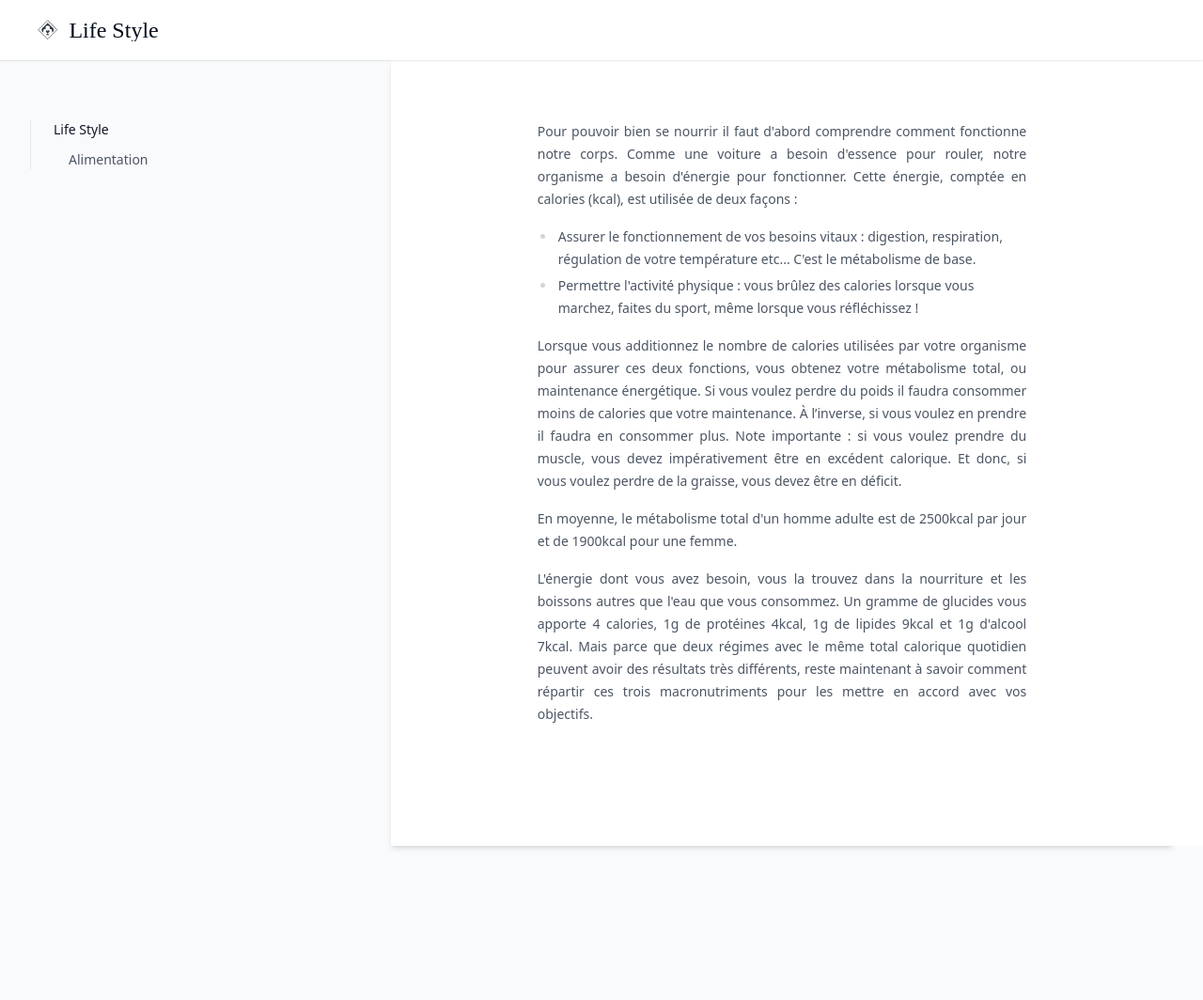
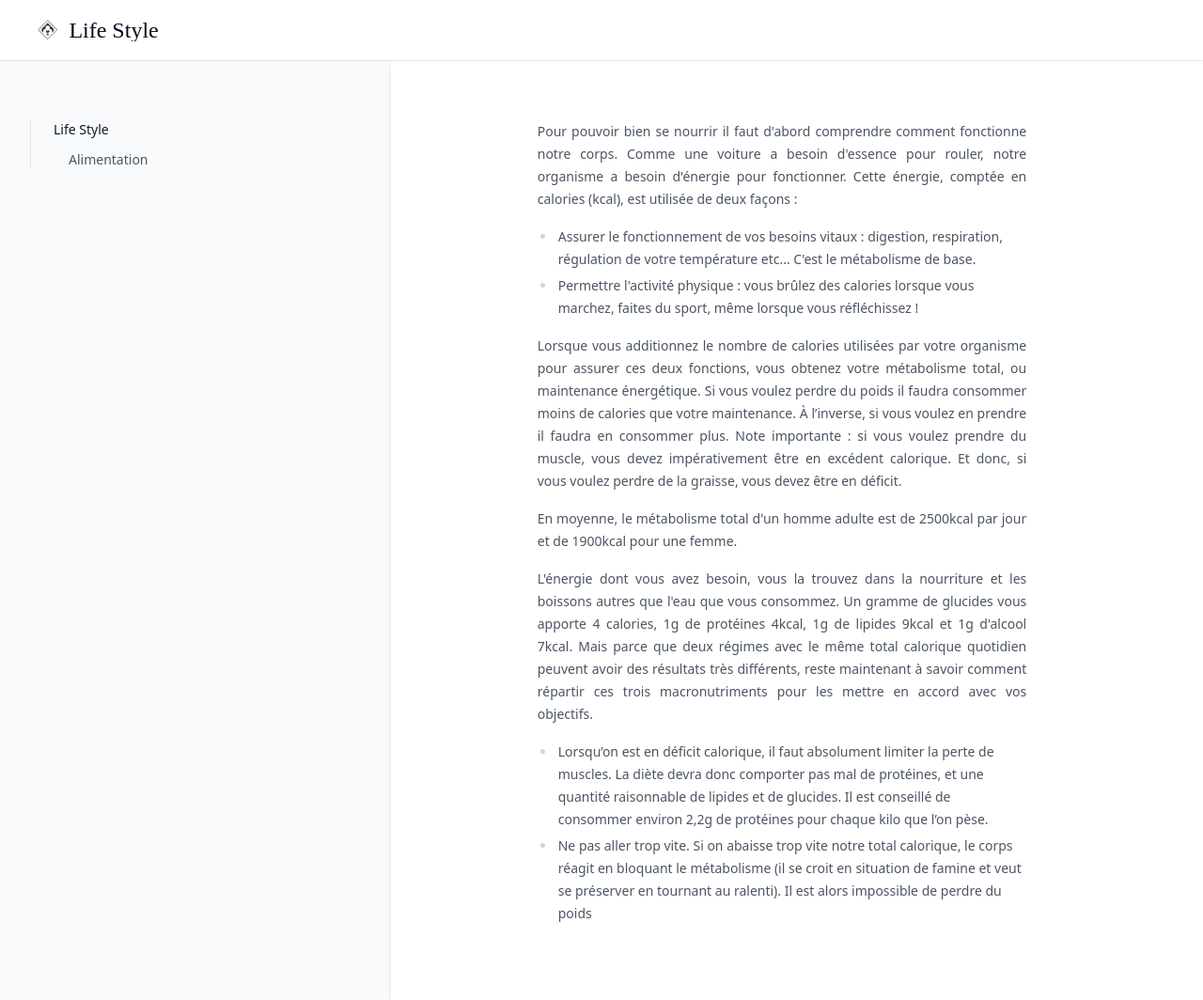
Before and after one commit to greglejeune/ebook, a Jekyll site: the page built from _life/2021-11-01-gto.md, in a window 1280 px wide. Shown: the whole page at 94% size. Built offline with Jekyll 4.4.1, drawn with Linux system fonts in a browser that asks for light colours.

Commit message:
Update 2021-11-01-gto.md

```diff
--- a/_life/2021-11-01-gto.md
+++ b/_life/2021-11-01-gto.md
@@ -23,3 +23,12 @@ title: Alimentation
 <p style="text-align: justify;">
   L'énergie dont vous avez besoin, vous la trouvez dans la nourriture et les boissons autres que l'eau que vous consommez. Un gramme de glucides vous apporte 4 calories, 1g de protéines 4kcal, 1g de lipides 9kcal et 1g d'alcool 7kcal. Mais parce que deux régimes avec le même total calorique quotidien peuvent avoir des résultats très différents, reste maintenant à savoir comment répartir ces trois macronutriments pour les mettre en accord avec vos objectifs.
 </p>
+
+<ul>
+  <li>
+    Lorsqu’on est en déficit calorique, il faut absolument limiter la perte de muscles. La diète devra donc comporter pas mal de protéines, et une quantité raisonnable de lipides et de glucides. Il est conseillé de consommer environ 2,2g de protéines pour chaque kilo que l’on pèse.
+  </li>
+  <li>
+    Ne pas aller trop vite. Si on abaisse trop vite notre total calorique, le corps réagit en bloquant le métabolisme (il se croit en situation de famine et veut se préserver en tournant au ralenti). Il est alors impossible de perdre du poids
+  </li>
+</ul>
```
